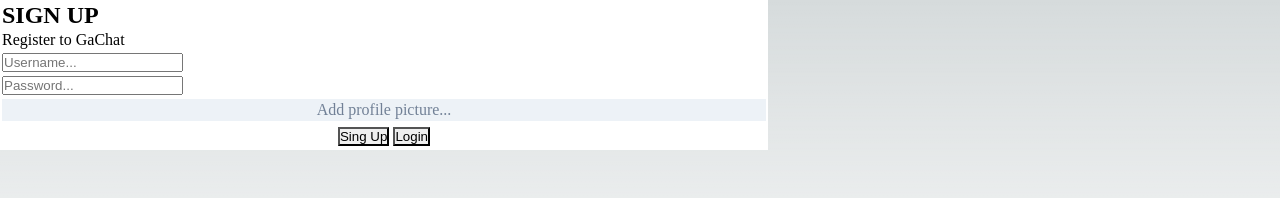
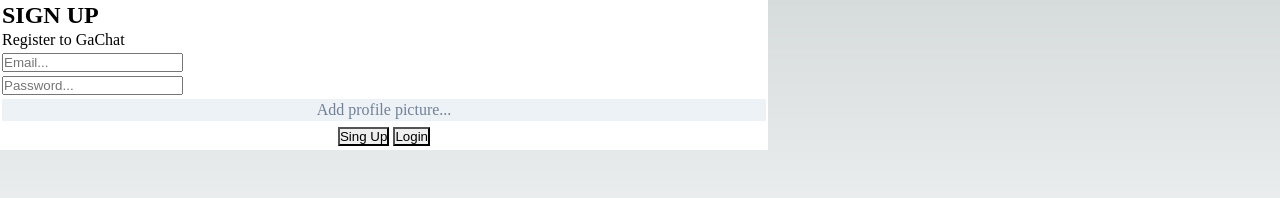
Before and after one commit to gabrielhsdev/Livechat-app, a Next.js app: page /src/register/Register_main in a window 1280 px wide. Shown: the top 198 px of the page. Built offline with nearby package versions, Linux system fonts and the light colour scheme; no server answers.

Commit message:
Started working on backend

```diff
--- /dev/null
+++ b/firebase_actions/register/register_user.jsx
@@ -0,0 +1,42 @@
+import { createUserWithEmailAndPassword } from "firebase/auth";
+import { auth, storage } from '../../firebase_connection/firebase_config_app'
+import { getStorage, ref, uploadBytesResumable, getDownloadURL } from "firebase/storage";
+
+export function submitHandler(e) {
+    e.preventDefault();
+    let userEmail = e.target.username.value;
+    let userPassword = e.target.password.value;
+    let file = e.target.picture.files[0];
+
+    if(file == null){
+        alert('Please add a profile picture');
+        return;
+    }
+
+    createUserWithEmailAndPassword(auth, userEmail, userPassword)
+    .then((userCredential) => {
+        // Signed in
+        const user = userCredential.user;
+
+        // Push image to server
+        const storageRef = ref(storage, 'images/'+userEmail+'.jpg');
+        const uploadTask = uploadBytesResumable(storageRef, file);
+
+        uploadTask.on('state_changed',
+        (error) => {
+            //console.log(error);
+        },
+        () => {
+            getDownloadURL(uploadTask.snapshot.ref).then((downloadURL) => {
+                //console.log('File available at', downloadURL);
+            });
+        }
+        );
+        //image push end
+
+    }).catch((error) => {
+        const errorCode = error.code;
+        const errorMessage = error.message;
+        alert(errorCode);
+    });
+}
--- a/package.json
+++ b/package.json
@@ -15,6 +15,7 @@
     "@emotion/styled": "^11.10.6",
     "eslint": "8.36.0",
     "eslint-config-next": "13.2.4",
+    "firebase": "^9.18.0",
     "framer-motion": "^10.9.1",
     "next": "13.2.4",
     "react": "18.2.0",
--- a/pages/index.jsx
+++ b/pages/index.jsx
@@ -9,7 +9,7 @@
   return (
     <ChakraProvider theme={mergedTheme}>
       <Flex className='outerboard_class' bgColor='brand.300'>
-        <Messageboard />
+        <Regster_main />
       </Flex>
     </ChakraProvider>
   )
--- a/pages/src/register/Register_main.jsx
+++ b/pages/src/register/Register_main.jsx
@@ -1,12 +1,17 @@
 import React from 'react'
 import { Card, CardBody, Text, Stack, StackDivider, Heading, Box, Input, Flex, Button, Center } from '@chakra-ui/react'
+import { createUserWithEmailAndPassword } from "firebase/auth";
+import { auth, storage } from '../../../firebase_connection/firebase_config_app'
+import { getStorage, ref, uploadBytesResumable, getDownloadURL } from "firebase/storage";
+import { submitHandler } from '../../../firebase_actions/register/register_user'
 
 function Register_main() {
   return (
     <Flex className='all100' overflow='none'>
-        <Box w='100%' bgColor='brand.300' className='register_main_board_card' overflow='auto' minH='400px'>
-            <Box p={2} bgColor='white' w='60%' overflow='auto' className='register_main_board_card' boxShadow='2xl'>
+        <Box className='register_main_board_card' w='100%' bgColor='brand.300' overflow='auto' minH='400px'>
+            <Box className='register_main_board_card' p={2} bgColor='white' w='60%' overflow='auto' boxShadow='2xl'>
             <Stack divider={<StackDivider />} spacing='4'>
+                <form onSubmit={submitHandler}>
                     <Stack spacing='4'>
                         <Box>
                             <Heading size='lg' textTransform='uppercase'>
@@ -17,14 +22,14 @@
                             </Text>
                         </Box>
                         <Box>
-                        <Input variant='filled' placeholder='Username...' />
+                            <Input type='text' variant='filled' placeholder='Email...' name='username'/>
                         </Box>
                         <Box>
-                        <Input variant='filled' placeholder='Password...' />
+                            <Input type='password' variant='filled' placeholder='Password...' name='password'/>
                         </Box>
                         <Box>
-                        <Input type='file' hidden id='inputFile' variant='filled' placeholder='Password...' />
-                        <label for='inputFile'>
+                            <Input type='file' hidden id='inputFile' variant='filled'  name='picture'/>
+                            <label htmlFor='inputFile'>
                             <Box bgColor='#edf2f7' p='2' textAlign='center' rounded='md' color='#718096'>
                                 Add profile picture...
                             </Box>
@@ -33,7 +38,7 @@
                         <Box h='20%'>
                             <Flex justifyContent='center'>
                                 <Center p={2}>
-                                <Button colorScheme='facebook' variant='solid'>
+                                    <Button colorScheme='facebook' variant='solid' type="submit">
                                         Sing Up
                                     </Button>
                                 </Center>
@@ -45,6 +50,7 @@
                             </Flex>
                         </Box>
                         </Stack>
+                    </form>
             </Stack>
             </Box>
         </Box>
```
Also changed, not shown: 2 other files (tests, documents, lock files or other folders). Lines whose indentation alone changed are shown as unchanged.
